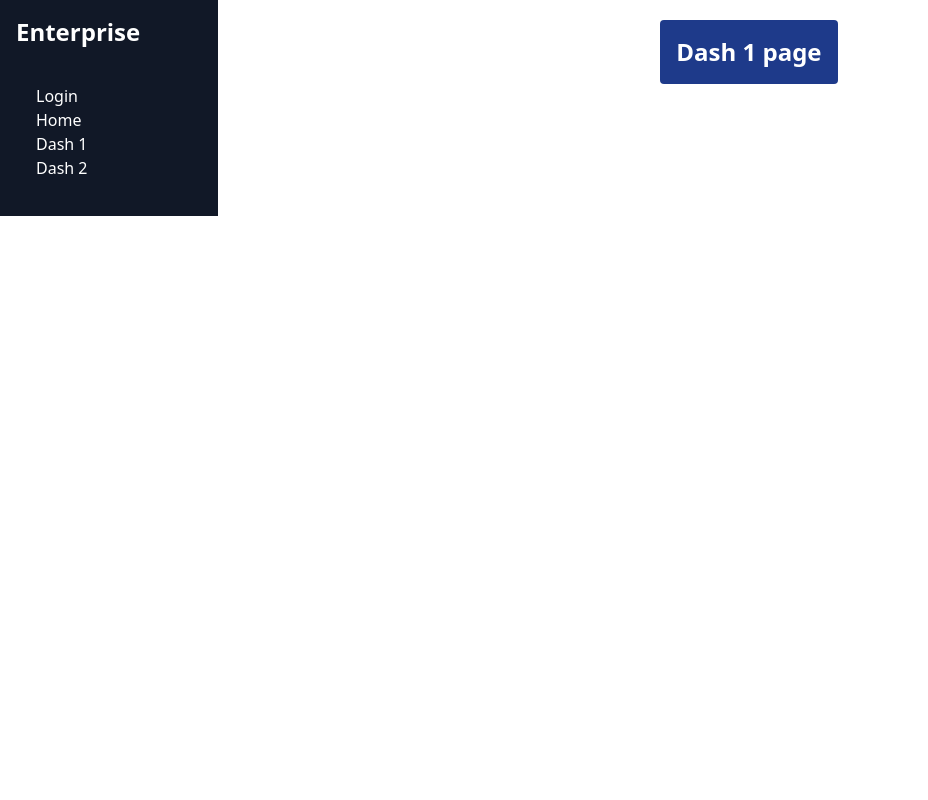
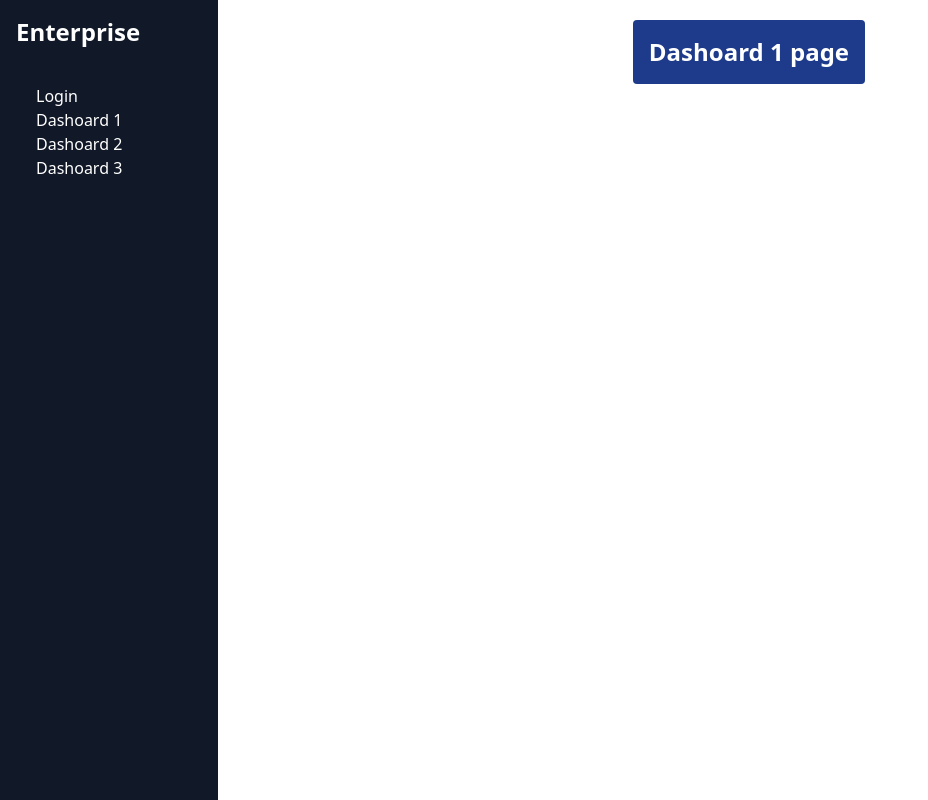
Before and after one commit to HASCA-GH/nextjs-login, a Next.js app: page /dash1 in a window 1280 px wide. Shown: the whole page, without its empty margins (0-928 px from the left). Built offline with nearby package versions, Linux system fonts and the light colour scheme.

Commit message:
Layout of the app.

```diff
--- a/app/dash1/page.tsx
+++ b/app/dash1/page.tsx
@@ -2,9 +2,9 @@ import React from 'react'
 
 const page = () => {
     return (
-        <div className='w-full'>
+        <div className='w-full h-screen'>
             <div className='flex text-2xl font-bold text-white gap-5 p-5 justify-center' >
-                <div className='p-4 rounded bg-blue-900'>Dash 1 page</div>
+                <div className='p-4 rounded bg-blue-900'>Dashoard 1 page</div>
             </div>
         </div>
     )
--- a/app/dash2/page.tsx
+++ b/app/dash2/page.tsx
@@ -2,9 +2,9 @@ import React from 'react'
 
 const page = () => {
     return (
-        <div className='w-full'>
+        <div className='w-full h-screen'>
             <div className='flex text-2xl font-bold text-white gap-5 p-5 justify-center' >
-                <div className='p-4 rounded bg-amber-200'>Dash 2 page</div>
+                <div className='p-4 rounded bg-amber-200'>Dashoard 2 page</div>
             </div>
         </div>
     )
--- a/app/home/page.tsx
+++ b/app/dash3/page.tsx
@@ -2,9 +2,9 @@ import React from 'react'
 
 const page = () => {
     return (
-        <div className='w-full'>
+        <div className='w-full h-screen'>
             <div className='flex text-2xl font-bold text-white gap-5 p-5 justify-center' >
-                <div className='p-4 rounded bg-green-800'>Home page</div>
+                <div className='p-4 rounded bg-green-800'>Dashoard 3 page</div>
             </div>
         </div>
     )
--- a/app/login/page.tsx
+++ b/app/login/page.tsx
@@ -1,6 +1,6 @@
 const page = () => {
     return (
-        <div className='w-full'>
+        <div className='w-full h-screen'>
             <div className='flex text-2xl font-bold text-white gap-5 p-5 justify-center' >
                 <div className='bg-indigo-500 p-4 rounded'>Login Page</div>
             </div>
--- a/app/page.tsx
+++ b/app/page.tsx
@@ -8,7 +8,12 @@ export default function Home() {
           <h1 className="text-2xl font-bold mb-4">xMain Content</h1>
         </div>
       </div> */}
-      <h1 className="text-2xl font-bold mb-4">Main Content</h1>
+      {/* <h1 className="text-2xl font-bold mb-4">Main Content</h1> */}
+      <div className='w-full h-screen'>
+        <div className='flex text-2xl font-bold text-white gap-5 p-5 justify-center' >
+          <div className='p-4 rounded bg-green-800'>Home page</div>
+        </div>
+      </div>
       {/* <div className="z-10 max-w-5xl w-full items-center justify-between font-mono text-sm lg:flex">
         <p className="fixed left-0 top-0 flex w-full justify-center border-b border-gray-300 bg-gradient-to-b from-zinc-200 pb-6 pt-8 backdrop-blur-2xl dark:border-neutral-800 dark:bg-zinc-800/30 dark:from-inherit lg:static lg:w-auto  lg:rounded-xl lg:border lg:bg-gray-200 lg:p-4 lg:dark:bg-zinc-800/30">
           Get started by editing&nbsp;
--- a/components/base/SideBar.tsx
+++ b/components/base/SideBar.tsx
@@ -6,17 +6,17 @@ const myItems = [
     url: '/login'
   },
   {
-    name: 'Home',
-    url: '/home'
-  },
-  {
-    name: 'Dash 1',
+    name: 'Dashoard 1',
     url: '/dash1'
   },
   {
-    name: 'Dash 2',
+    name: 'Dashoard 2',
     url: '/dash2'
-  }
+  },
+  {
+    name: 'Dashoard 3',
+    url: '/dash3'
+  },
 ]
 // flex h-screen
 const SideBar = () => {
```
